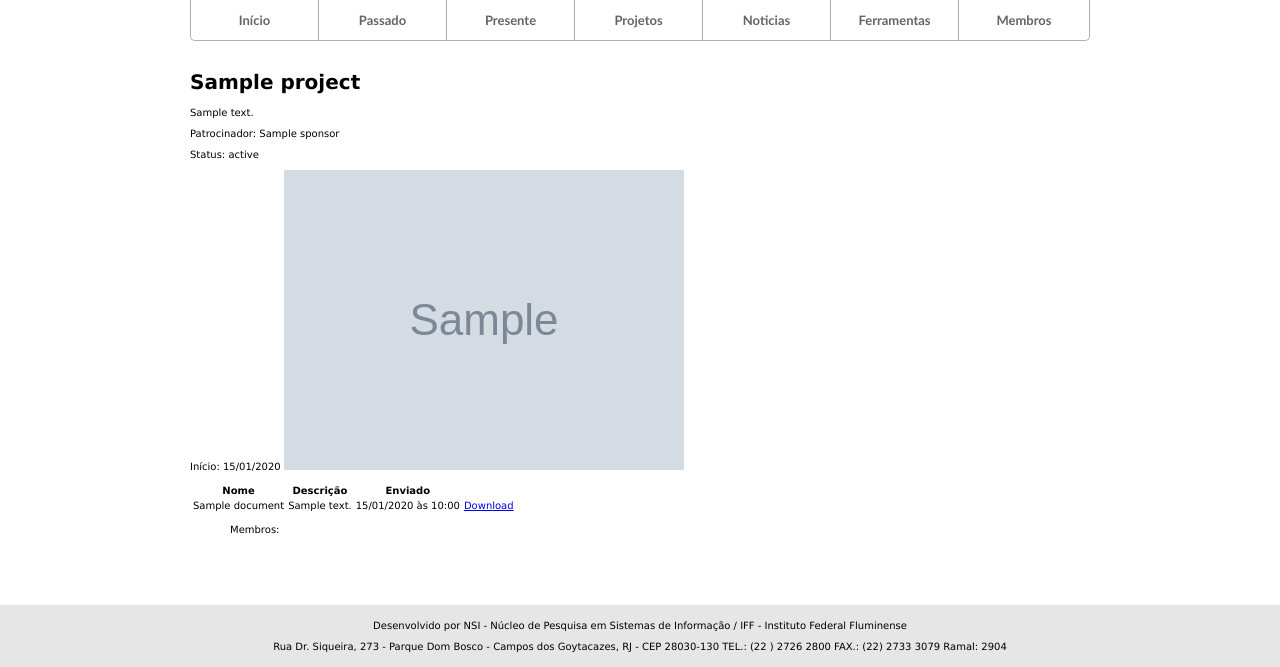
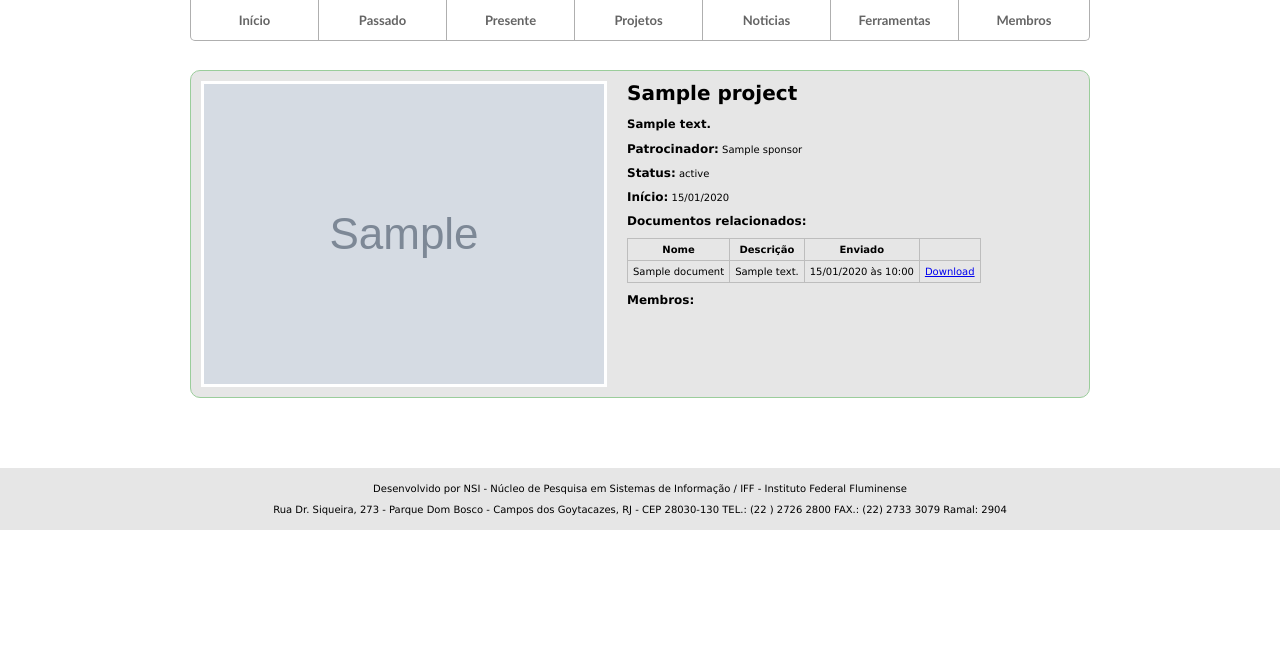
Before and after one commit to nsi-iff/nsi_site, a Django app: template apps/projects/templates/show_project.html in a window 1280 px wide. Shown: the part 150-817 px from the top of the page. After the commit the page ends 680 px from the top, so only its background shows below. Run offline with Django 3.2, Linux system fonts and the light colour scheme; the template is opened without the code that fills it: most values are stand-ins (such as "Sample title", 1, 10 or a date in 2020); grey boxes marked "Sample" are stand-in pictures.

Commit message:
Improved the layout of the page that shows a especific project

```diff
--- a/apps/projects/templates/show_project.html
+++ b/apps/projects/templates/show_project.html
@@ -1,21 +1,30 @@
 {% extends "base.html" %}
 
+{% block scripts %}
+  {{ block.super }}
+  <link rel="stylesheet" type="text/css" href="/site_media/css/projects.css"/>
+{% endblock scripts %}
+
 {% block content %}
+<div id="project_details">
+  {% if project.logo %}
+    <img src="{{ MEDIA_URL }}{{ project.logo.url }}" alt="{{ project.name }}" title="{{ project.name }}"/>
+  {% endif %}
+  <div id="data">
     <h1>{{ project.name }}</h1>
 
-<p>{{ project.description }}</p>
+    <h3>{{ project.description }}</h3>
 
-<p>Patrocinador: {{ project.sponsor }}</p>
-<p>Status: {{ project.status }}</p>
+    <p><span class="text_highlight">Patrocinador:</span> <span>{{ project.sponsor }}</span></p>
+    <p><span class="text_highlight">Status:</span> <span>{{ project.status }}</span></p>
     {% if project.finished %}
-  <p>Duração: {{ project.start_date|date:"d/m/Y" }} a {{ project.end_date|date:"d/m/Y" }}</p>
+      <p><span class="text_highlight">Duração:</span> <span>{{ project.start_date|date:"d/m/Y" }} a {{ project.end_date|date:"d/m/Y" }}</span></p>
     {% else %}
-  <p>Início: {{ project.start_date|date:"d/m/Y" }}
-{% endif %}
-{% if project.logo %}
-  <img src="{{ MEDIA_URL }}/{{ project.logo.url }}" alt="{{project.name}}" title="{{project.name}} logo"/>
+      <p><span class="text_highlight">Início:</span> <span>{{ project.start_date|date:"d/m/Y" }}</span>
     {% endif %}
 
+    {% if project.document_set.all %}
+      <p><span class="text_highlight">Documentos relacionados:</span></p>
       <table id="documents">
         <thead>
           <tr><th>Nome</th><th>Descrição</th><th>Enviado</th></tr>
@@ -31,13 +40,18 @@
         {% endfor %}
         </tbody>
       </table>
+    {% endif %}
 
-<ul>Membros:
+    {% if participations %}
+    <p><span class="text_highlight">Membros:</span></p>
+    <ul>
       {% for participation in participations %}
         {% if participation.project.name == project.name %}
-    <li>{{ participation.member.name }}</li>
+          <li><a href="/membro/{{ participation.member.id }}">{{ participation.member.name }}</a></li>
         {% endif %}
       {% endfor %}
       </ul>
-
+    {% endif %}
+  </div>
+</div>
 {% endblock content %}
--- a/site_media/css/projects.css
+++ b/site_media/css/projects.css
@@ -46,3 +46,53 @@
   font-size: 18px;
   color: green;
 }
+
+#project_details {
+  background-color: #E6E6E6;
+  padding: 10px;
+  border-radius: 10px;
+  -moz-border-radius: 10px;
+  overflow: hidden;
+  border: thin solid #9BCD9B;
+}
+
+#project_details img {
+  border: 3px solid white;
+  float: left;
+  margin-right: 20px;
+}
+
+#project_details #data {
+  float: left;
+}
+
+#project_details #data h1 {
+  margin: 0;
+}
+
+#project_details #data .text_highlight {
+  font-size: 12px;
+  font-weight: bold;
+}
+
+#project_details #data #documents {
+  border: 1px solid #BDBDBD;
+  border-collapse: collapse;
+}
+
+#project_details #data #documents tr th, #project_details #documents tr td {
+  padding: 5px;
+}
+
+#project_details #data #documents tr th, #project_details #documents tr td {
+  border: 1px solid #BDBDBD;
+}
+
+#project_details #data ul li a:link, #project_details #data ul li a:visited {
+  color: black;
+  text-decoration: none;
+}
+
+#project_details #data ul li a:hover {
+  text-decoration: underline;
+}
```
Lines whose indentation alone changed are shown as unchanged.
